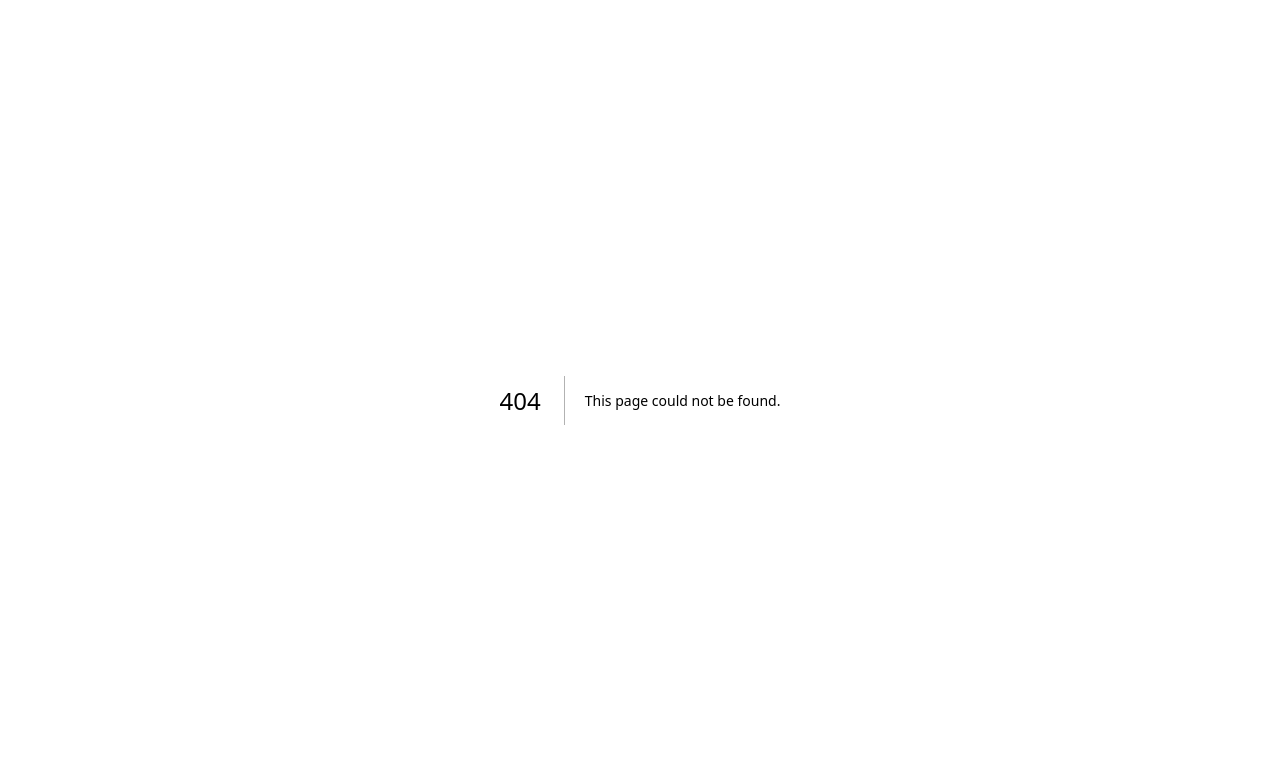
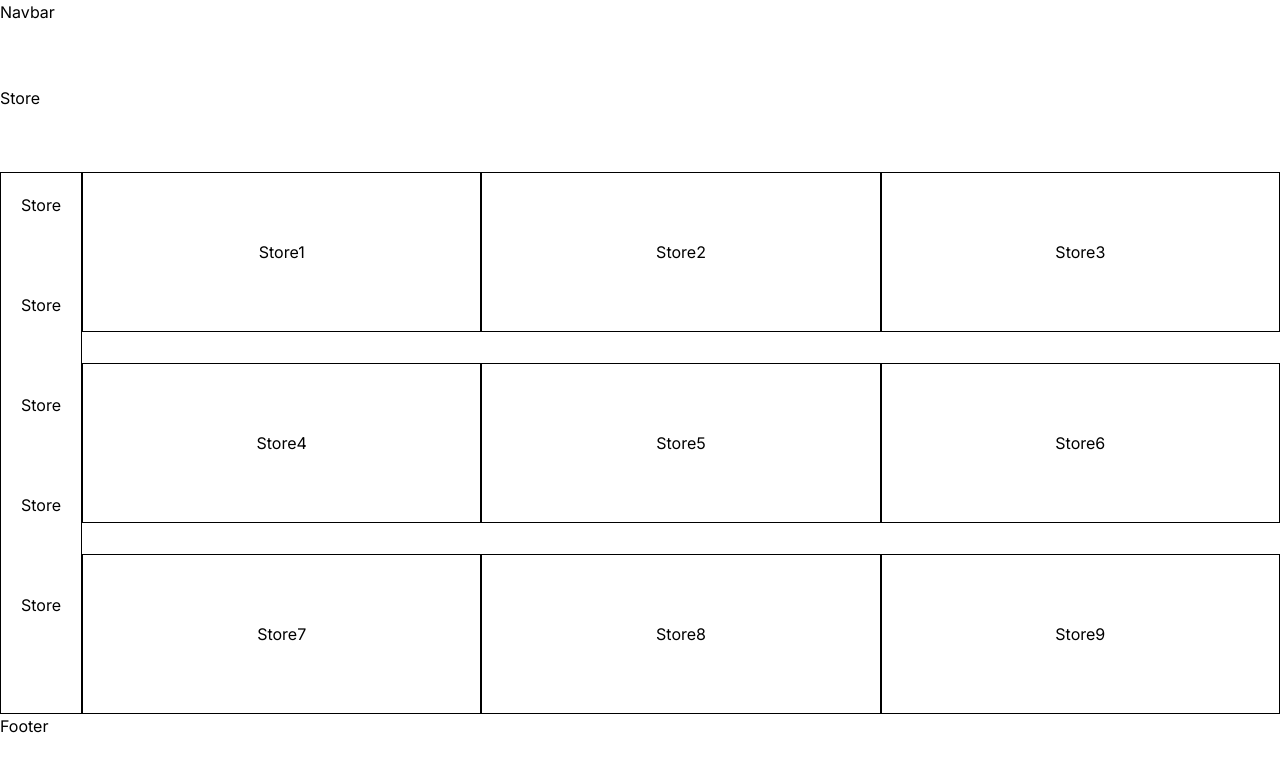
Before and after one commit to mldcmldc/e-commerce, a Next.js app: page /store in a window 1280 px wide. Before the commit this address had no page. Shown: the top 770 px of the page. Built offline with nearby package versions, Linux system fonts and the light colour scheme.

Commit message:
Created basic store page

```diff
--- a/app/globals.css
+++ b/app/globals.css
@@ -1,27 +1,3 @@
 @tailwind base;
 @tailwind components;
 @tailwind utilities;
-
-:root {
-  --foreground-rgb: 0, 0, 0;
-  --background-start-rgb: 214, 219, 220;
-  --background-end-rgb: 255, 255, 255;
-}
-
-@media (prefers-color-scheme: dark) {
-  :root {
-    --foreground-rgb: 255, 255, 255;
-    --background-start-rgb: 0, 0, 0;
-    --background-end-rgb: 0, 0, 0;
-  }
-}
-
-body {
-  color: rgb(var(--foreground-rgb));
-  background: linear-gradient(
-      to bottom,
-      transparent,
-      rgb(var(--background-end-rgb))
-    )
-    rgb(var(--background-start-rgb));
-}
--- a/app/layout.tsx
+++ b/app/layout.tsx
@@ -16,7 +16,7 @@ export default function RootLayout({
 }) {
   return (
     <html lang="en">
-      <body className={inter.className}>{children}</body>
+      <body className={`${inter.className} min-h-screen h-full`}>{children}</body>
     </html>
   )
 }
--- a/app/page.tsx
+++ b/app/page.tsx
@@ -1,113 +1,7 @@
-import Image from 'next/image'
-
 export default function Home() {
   return (
-    <main className="flex min-h-screen flex-col items-center justify-between p-24">
-      <div className="z-10 max-w-5xl w-full items-center justify-between font-mono text-sm lg:flex">
-        <p className="fixed left-0 top-0 flex w-full justify-center border-b border-gray-300 bg-gradient-to-b from-zinc-200 pb-6 pt-8 backdrop-blur-2xl dark:border-neutral-800 dark:bg-zinc-800/30 dark:from-inherit lg:static lg:w-auto  lg:rounded-xl lg:border lg:bg-gray-200 lg:p-4 lg:dark:bg-zinc-800/30">
-          Get started by editing&nbsp;
-          <code className="font-mono font-bold">app/page.tsx</code>
-        </p>
-        <div className="fixed bottom-0 left-0 flex h-48 w-full items-end justify-center bg-gradient-to-t from-white via-white dark:from-black dark:via-black lg:static lg:h-auto lg:w-auto lg:bg-none">
-          <a
-            className="pointer-events-none flex place-items-center gap-2 p-8 lg:pointer-events-auto lg:p-0"
-            href="https://vercel.com?utm_source=create-next-app&utm_medium=appdir-template&utm_campaign=create-next-app"
-            target="_blank"
-            rel="noopener noreferrer"
-          >
-            By{' '}
-            <Image
-              src="/vercel.svg"
-              alt="Vercel Logo"
-              className="dark:invert"
-              width={100}
-              height={24}
-              priority
-            />
-          </a>
-        </div>
-      </div>
-
-      <div className="relative flex place-items-center before:absolute before:h-[300px] before:w-[480px] before:-translate-x-1/2 before:rounded-full before:bg-gradient-radial before:from-white before:to-transparent before:blur-2xl before:content-[''] after:absolute after:-z-20 after:h-[180px] after:w-[240px] after:translate-x-1/3 after:bg-gradient-conic after:from-sky-200 after:via-blue-200 after:blur-2xl after:content-[''] before:dark:bg-gradient-to-br before:dark:from-transparent before:dark:to-blue-700 before:dark:opacity-10 after:dark:from-sky-900 after:dark:via-[#0141ff] after:dark:opacity-40 before:lg:h-[360px] z-[-1]">
-        <Image
-          className="relative dark:drop-shadow-[0_0_0.3rem_#ffffff70] dark:invert"
-          src="/next.svg"
-          alt="Next.js Logo"
-          width={180}
-          height={37}
-          priority
-        />
-      </div>
-
-      <div className="mb-32 grid text-center lg:max-w-5xl lg:w-full lg:mb-0 lg:grid-cols-4 lg:text-left">
-        <a
-          href="https://nextjs.org/docs?utm_source=create-next-app&utm_medium=appdir-template&utm_campaign=create-next-app"
-          className="group rounded-lg border border-transparent px-5 py-4 transition-colors hover:border-gray-300 hover:bg-gray-100 hover:dark:border-neutral-700 hover:dark:bg-neutral-800/30"
-          target="_blank"
-          rel="noopener noreferrer"
-        >
-          <h2 className={`mb-3 text-2xl font-semibold`}>
-            Docs{' '}
-            <span className="inline-block transition-transform group-hover:translate-x-1 motion-reduce:transform-none">
-              -&gt;
-            </span>
-          </h2>
-          <p className={`m-0 max-w-[30ch] text-sm opacity-50`}>
-            Find in-depth information about Next.js features and API.
-          </p>
-        </a>
-
-        <a
-          href="https://nextjs.org/learn?utm_source=create-next-app&utm_medium=appdir-template-tw&utm_campaign=create-next-app"
-          className="group rounded-lg border border-transparent px-5 py-4 transition-colors hover:border-gray-300 hover:bg-gray-100 hover:dark:border-neutral-700 hover:dark:bg-neutral-800/30"
-          target="_blank"
-          rel="noopener noreferrer"
-        >
-          <h2 className={`mb-3 text-2xl font-semibold`}>
-            Learn{' '}
-            <span className="inline-block transition-transform group-hover:translate-x-1 motion-reduce:transform-none">
-              -&gt;
-            </span>
-          </h2>
-          <p className={`m-0 max-w-[30ch] text-sm opacity-50`}>
-            Learn about Next.js in an interactive course with&nbsp;quizzes!
-          </p>
-        </a>
-
-        <a
-          href="https://vercel.com/templates?framework=next.js&utm_source=create-next-app&utm_medium=appdir-template&utm_campaign=create-next-app"
-          className="group rounded-lg border border-transparent px-5 py-4 transition-colors hover:border-gray-300 hover:bg-gray-100 hover:dark:border-neutral-700 hover:dark:bg-neutral-800/30"
-          target="_blank"
-          rel="noopener noreferrer"
-        >
-          <h2 className={`mb-3 text-2xl font-semibold`}>
-            Templates{' '}
-            <span className="inline-block transition-transform group-hover:translate-x-1 motion-reduce:transform-none">
-              -&gt;
-            </span>
-          </h2>
-          <p className={`m-0 max-w-[30ch] text-sm opacity-50`}>
-            Explore starter templates for Next.js.
-          </p>
-        </a>
-
-        <a
-          href="https://vercel.com/new?utm_source=create-next-app&utm_medium=appdir-template&utm_campaign=create-next-app"
-          className="group rounded-lg border border-transparent px-5 py-4 transition-colors hover:border-gray-300 hover:bg-gray-100 hover:dark:border-neutral-700 hover:dark:bg-neutral-800/30"
-          target="_blank"
-          rel="noopener noreferrer"
-        >
-          <h2 className={`mb-3 text-2xl font-semibold`}>
-            Deploy{' '}
-            <span className="inline-block transition-transform group-hover:translate-x-1 motion-reduce:transform-none">
-              -&gt;
-            </span>
-          </h2>
-          <p className={`m-0 max-w-[30ch] text-sm opacity-50`}>
-            Instantly deploy your Next.js site to a shareable URL with Vercel.
-          </p>
-        </a>
-      </div>
+    <main className="flex w-full min-h-screen flex-col items-center justify-between p-24 text-7xl">
+      Hello Nvim
     </main>
   )
 }
--- /dev/null
+++ b/app/store/page.tsx
@@ -0,0 +1,29 @@
+function StorePage() {
+  return <div className="flex flex-col min-h-screen h-full w-full">
+    <div className="flex-1">Navbar</div>
+    <div className="flex-1">Store</div>
+    <div className="flex w-full flex-1">
+      <div className="flex flex-col border border-black p-5">
+        <div className="flex flex-1">Store</div>
+        <div className="flex flex-1">Store</div>
+        <div className="flex flex-1">Store</div>
+        <div className="flex flex-1">Store</div>
+        <div className="flex flex-1">Store</div>
+      </div>
+      <div className="flex flex-wrap content-between flex-1">
+        <div className="w-1/3 h-40 flex justify-center items-center border border-black">Store1</div>
+        <div className="w-1/3 h-40 flex justify-center items-center border border-black">Store2</div>
+        <div className="w-1/3 h-40 flex justify-center items-center border border-black">Store3</div>
+        <div className="w-1/3 h-40 flex justify-center items-center border border-black">Store4</div>
+        <div className="w-1/3 h-40 flex justify-center items-center border border-black">Store5</div>
+        <div className="w-1/3 h-40 flex justify-center items-center border border-black">Store6</div>
+        <div className="w-1/3 h-40 flex justify-center items-center border border-black">Store7</div>
+        <div className="w-1/3 h-40 flex justify-center items-center border border-black">Store8</div>
+        <div className="w-1/3 h-40 flex justify-center items-center border border-black">Store9</div>
+      </div>
+    </div>
+    <div className="flex flex-1 mt-auto">Footer</div>
+  </div>
+}
+
+export default StorePage;
--- a/next.config.js
+++ b/next.config.js
@@ -1,4 +1,14 @@
 /** @type {import('next').NextConfig} */
-const nextConfig = {}
+const nextConfig = {
+  images: {
+    remotePatterns: [
+      {
+        protocol: 'https',
+        hostname: 'images.unsplash.com',
+        port: '',
+      },
+    ],
+  },
+}
 
 module.exports = nextConfig
```
